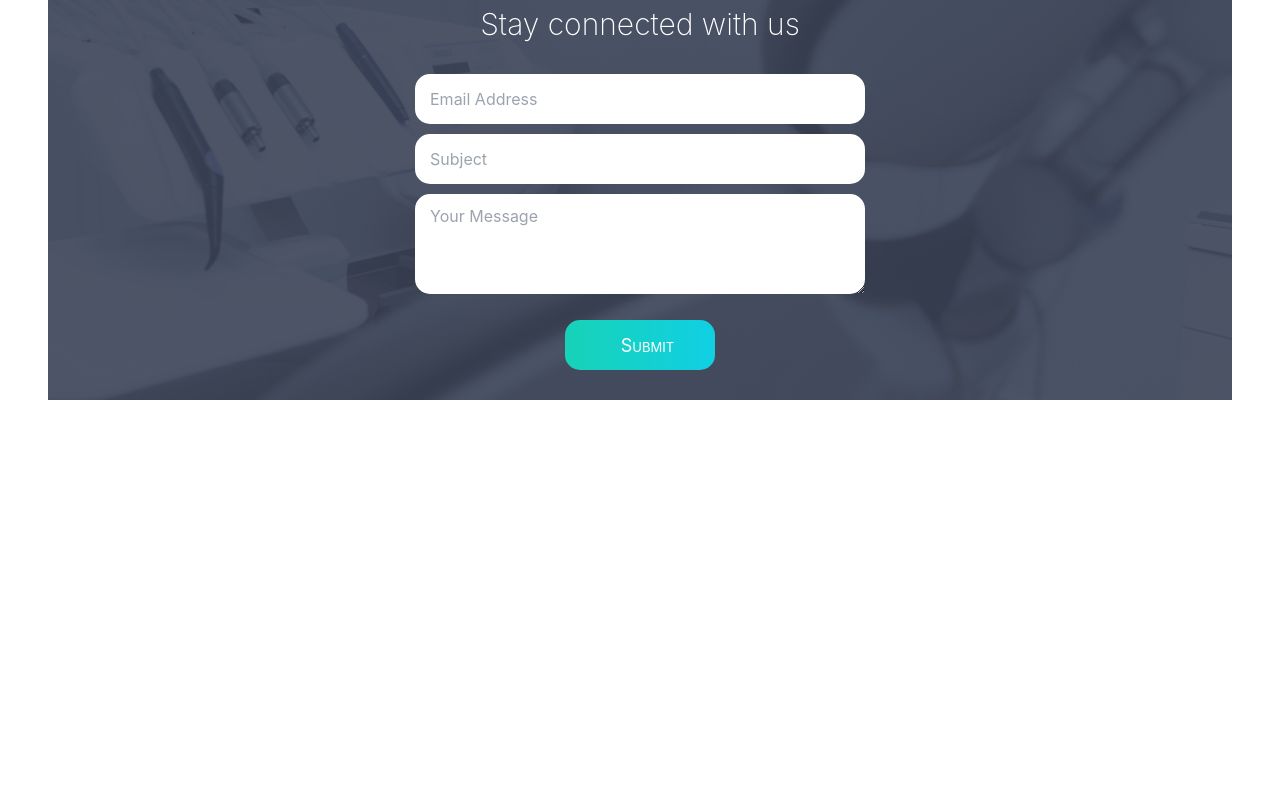
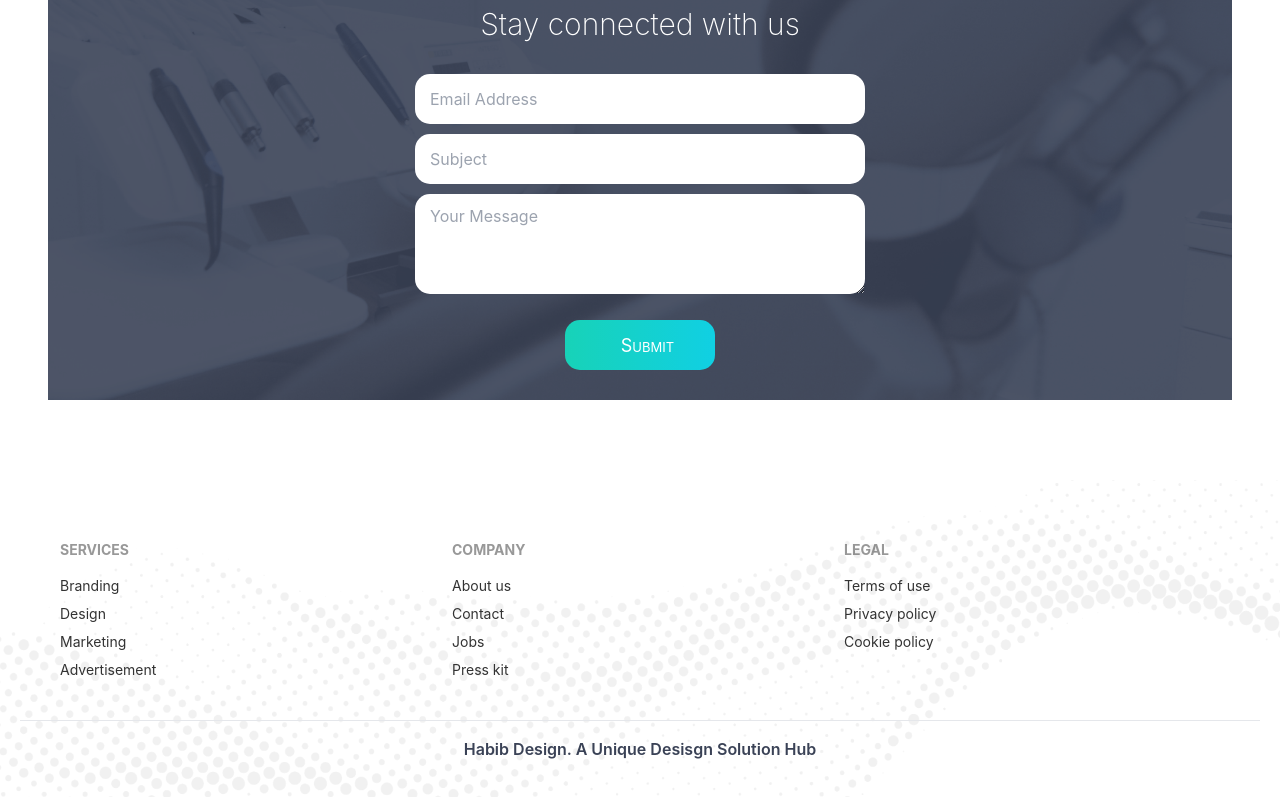
Before and after one commit to AhshanHabib26/doctors-portal-client, a React (Create React App) app: page / in a window 1280 px wide. Shown: the part 3419-4216 px from the top of the page. Before the commit the page ends 3819 px from the top, so only its background shows below. Built offline with nearby package versions, Linux system fonts and the light colour scheme.

Commit message:
Footer Section Added

```diff
--- a/src/App.js
+++ b/src/App.js
@@ -1,5 +1,6 @@
 import { Route, Routes } from "react-router-dom";
 import "./App.css";
+import Footer from "./Component/Pages/Footer/Footer";
 import Home from "./Component/Pages/Home/Home";
 import Navbar from "./Component/Pages/Navbar/Navbar";
 
@@ -11,6 +12,7 @@ function App() {
         <Route path="/" element={<Home />} />
         <Route path="/home" element={<Home />} />
       </Routes>
+      <Footer/>
     </div>
   );
 }
--- /dev/null
+++ b/src/Component/Pages/Footer/Footer.css
@@ -0,0 +1,12 @@
+.footer_container{
+    background-image: url('../../../assets/images/footer.png');
+    background-position: center;
+    background-repeat: no-repeat;
+    background-size: cover;
+    padding: 20px;
+    object-fit: cover;
+    object-position: center;
+    -o-object-fit: cover;
+    -o-object-position: center;
+
+}
--- /dev/null
+++ b/src/Component/Pages/Footer/Footer.js
@@ -0,0 +1,40 @@
+import React from "react";
+import './Footer.css'
+
+const Footer = () => {
+  return (
+    <div className=" mt-20 footer_container">
+      <footer class="footer p-10 text-base-content grid grid-cols-1 lg:grid-cols-3">
+        <div>
+          <span class="footer-title">Services</span>
+          <a class="link link-hover">Branding</a>
+          <a class="link link-hover">Design</a>
+          <a class="link link-hover">Marketing</a>
+          <a class="link link-hover">Advertisement</a>
+        </div>
+        <div>
+          <span class="footer-title">Company</span>
+          <a class="link link-hover">About us</a>
+          <a class="link link-hover">Contact</a>
+          <a class="link link-hover">Jobs</a>
+          <a class="link link-hover">Press kit</a>
+        </div>
+        <div>
+          <span class="footer-title">Legal</span>
+          <a class="link link-hover">Terms of use</a>
+          <a class="link link-hover">Privacy policy</a>
+          <a class="link link-hover">Cookie policy</a>
+        </div>
+      </footer>
+      <footer class="px-10 py-4 border-t text-center">
+        <div>
+          <p className=" text-accent font-semibold">
+            Habib Design. A Unique Desisgn Solution Hub
+          </p>
+        </div>
+      </footer>
+    </div>
+  );
+};
+
+export default Footer;
--- a/src/Component/Pages/Home/Home.js
+++ b/src/Component/Pages/Home/Home.js
@@ -1,5 +1,6 @@
 import React from 'react';
 import ContactUs from '../ContactUs/ContactUs';
+import Footer from '../Footer/Footer';
 import Appointment from './Appointment/Appointment';
 import Banner from './Banner/Banner';
 import Care from './Care';
```
